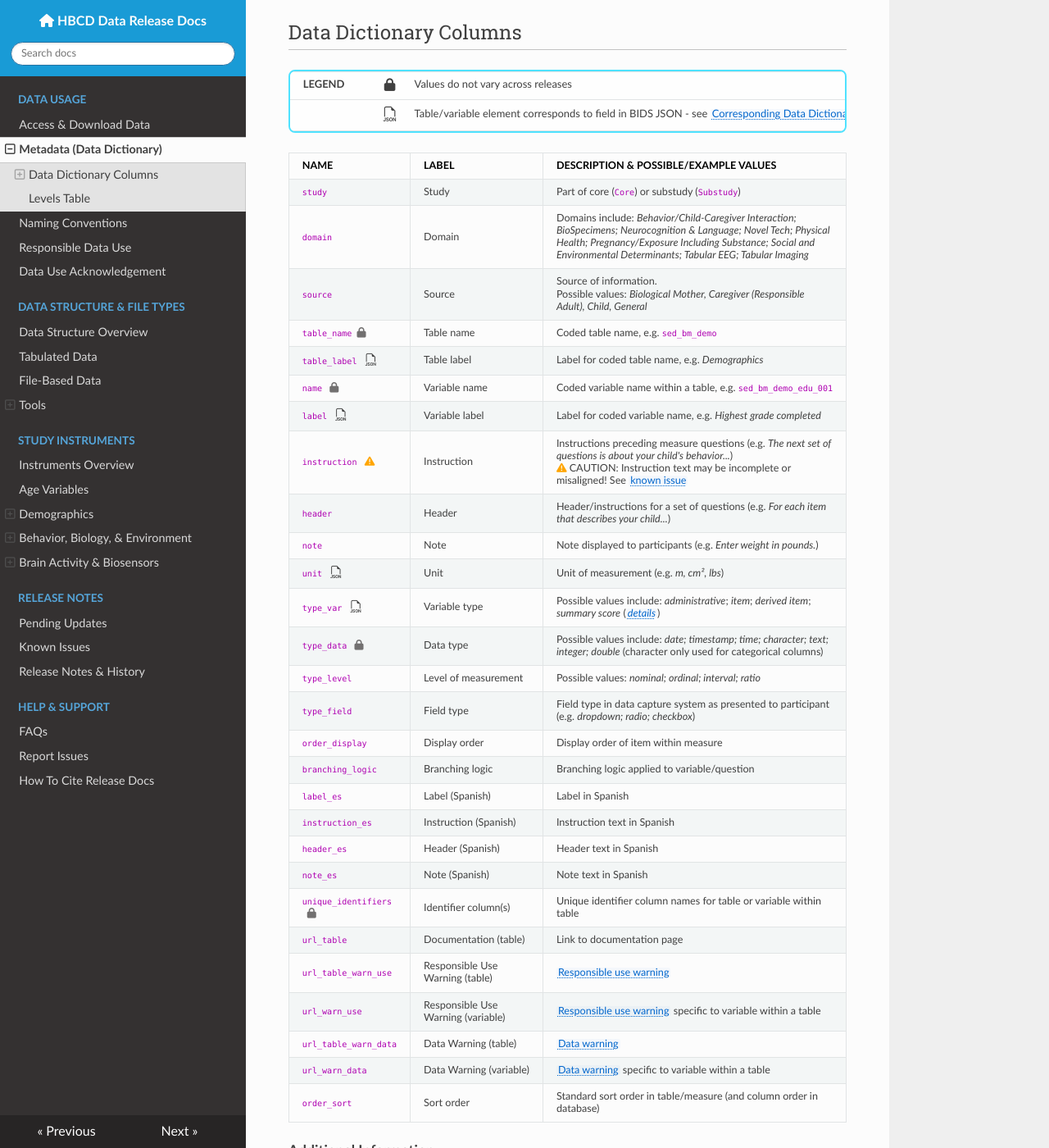
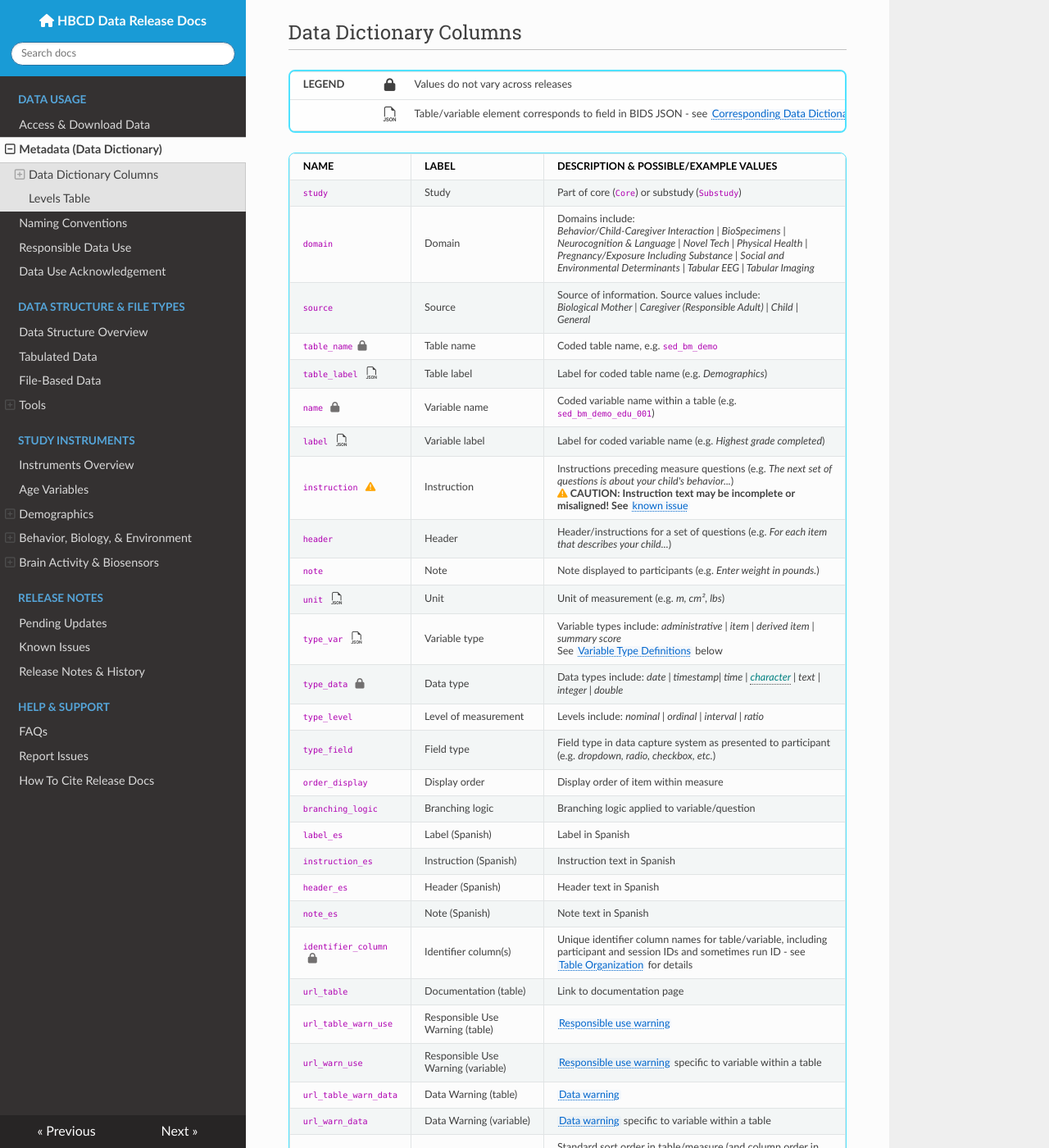
Before and after one commit to nbdc-datahub/hbcd-docs, an MkDocs documentation site: the page built from docs/access/metadata.md, in a window 1280 px wide and 1400 px high, scrolled down 478 px. Shown: the whole window at 82% size. Built offline with MkDocs 1.6.1, drawn with Linux system fonts in a browser that asks for light colours; nearby versions of some CDN libraries; some of the changed text lies outside the part shown.

Commit message:
make corrections to DD and add missing info

```diff
--- a/docs/access/metadata.md
+++ b/docs/access/metadata.md
@@ -23,7 +23,7 @@ See the following sections for detailed descriptions for each column in the [dat
 </table>
 
 <!-- DD -->
-<table class="compact-table" style="font-size: 14px;">
+<table class="compact-table" style="font-size: 14px; border: 1px solid #4fe2ffff; border-radius: 8px;">
 <thead>
 <tr>
   <th style="width: 20%;">NAME</th>
@@ -41,13 +41,14 @@ See the following sections for detailed descriptions for each column in the [dat
 <tr>
   <td><code>domain</code></td>
   <td>Domain</td>
-  <td style="word-wrap: break-word; white-space: normal;">Domains include: <i>Behavior/Child-Caregiver Interaction; BioSpecimens; Neurocognition & Language; Novel Tech; Physical Health; Pregnancy/Exposure Including Substance; Social and Environmental Determinants; Tabular EEG; Tabular Imaging</i></td>
+  <td style="word-wrap: break-word; white-space: normal;">Domains include:<br>
+  <i>Behavior/Child-Caregiver Interaction | BioSpecimens | Neurocognition & Language | Novel Tech | Physical Health | Pregnancy/Exposure Including Substance | Social and Environmental Determinants | Tabular EEG | Tabular Imaging</i></td>
 </tr>
 <tr>
   <td><code>source</code></td>
   <td>Source</td>
-  <td style="word-wrap: break-word; white-space: normal;">Source of information.<br>
-  Possible values: <i>Biological Mother, Caregiver (Responsible Adult), Child, General</i></td>
+  <td style="word-wrap: break-word; white-space: normal;">Source of information. Source values include:<br>
+  <i>Biological Mother | Caregiver (Responsible Adult) | Child | General</i></td>
 </tr>
 <!-- TABLE STRUCTURE -->
 <tr>
@@ -60,27 +61,27 @@ See the following sections for detailed descriptions for each column in the [dat
   <td><code>table_label</code>
   <i class="bi bi-filetype-json" style="font-size: 1.2em; margin-left: 6px;"></i></td>
   <td>Table label</td>
-  <td style="word-wrap: break-word; white-space: normal;">Label for coded table name, e.g. <i>Demographics</i></td>
+  <td style="word-wrap: break-word; white-space: normal;">Label for coded table name (e.g. <i>Demographics</i>)</td>
 </tr>
 <!-- VARIABLE METADATA -->
 <tr>
   <td><code>name</code>
   <i class="fa-solid fa-lock" title="Does not vary across releases" style="font-size: 1em; margin-left: 6px; color: #727070ff;"></i></td>
   <td>Variable name</td>
-  <td style="word-wrap: break-word; white-space: normal;">Coded variable name within a table, e.g. <code>sed_bm_demo_edu_001</code></td>
+  <td style="word-wrap: break-word; white-space: normal;">Coded variable name within a table (e.g. <code>sed_bm_demo_edu_001</code>)</td>
 </tr>
 <tr>
   <td><code>label</code>
   <i class="bi bi-filetype-json" style="font-size: 1.2em; margin-left: 6px;"></i></td>
   <td>Variable label</td>
-  <td style="word-wrap: break-word; white-space: normal;">Label for coded variable name, e.g. <i>Highest grade completed</i></td>
+  <td style="word-wrap: break-word; white-space: normal;">Label for coded variable name (e.g. <i>Highest grade completed</i>)</td>
 </tr>
 <tr>
   <td><code>instruction</code>
   <i class="fas fa-exclamation-triangle" style="font-size: 1em; margin-left: 6px; color: orange;"></i></td>
   <td>Instruction</td>
   <td style="word-wrap: break-word; white-space: normal;">Instructions preceding measure questions (e.g. <i>The next set of questions is about your child's behavior...</i>)<br>
-  <i class="fas fa-exclamation-triangle" style="font-size: 1em; color: orange;"></i> CAUTION: Instruction text may be incomplete or misaligned! See <a href="../../changelog/knownissues/#instruction-metadata-read-carefully">known issue</a></td>
+  <i class="fas fa-exclamation-triangle" style="font-size: 1em; color: orange;"></i> <b>CAUTION: Instruction text may be incomplete or misaligned! See <a href="../../changelog/knownissues/#instruction-metadata-read-carefully">known issue</a></b></td>
 </tr>
 <tr>
   <td><code>header</code></td>
@@ -103,23 +104,24 @@ See the following sections for detailed descriptions for each column in the [dat
   <td><code>type_var</code>
   <i class="bi bi-filetype-json" style="font-size: 1.2em; margin-left: 6px;"></i></td>
   <td>Variable type</td>
-  <td style="word-wrap: break-word; white-space: normal;">Possible values include: <i>administrative</i>; <i>item</i>; <i>derived item</i>; <i>summary score</i> (<a href="../naming-conventions/#administrative-summary-score-variables"><i>details</i></a>)</td>
+  <td style="word-wrap: break-word; white-space: normal;">Variable types include: <i>administrative | item | derived item | summary score</i><br>
+  See <a href="#type_var">Variable Type Definitions</a> below</td>
 </tr>
 <tr>
   <td><code>type_data</code>
   <i class="fa-solid fa-lock" style="font-size: 1em; margin-left: 6px; color: #727070ff;"></i></td>
   <td>Data type</td>
-  <td style="word-wrap: break-word; white-space: normal;">Possible values include: <i>date; timestamp; time; character; text; integer; double</i> (character only used for categorical columns)</td>
+  <td style="word-wrap: break-word; white-space: normal;">Data types include: <i>date | timestamp| time | <span class="tooltip">character<span class="tooltiptext">Only used for categorical columns</span></span> | text | integer | double</i></td>
 </tr>
 <tr>
   <td><code>type_level</code></td>
   <td style="word-wrap: break-word; white-space: normal;">Level of measurement</td>
-  <td style="word-wrap: break-word; white-space: normal;">Possible values: <i>nominal; ordinal; interval; ratio</i></td>
+  <td style="word-wrap: break-word; white-space: normal;">Levels include: <i>nominal | ordinal | interval | ratio</i></td>
 </tr>
 <tr>
   <td><code>type_field</code></td>
   <td>Field type</td>
-  <td style="word-wrap: break-word; white-space: normal;">Field type in data capture system as presented to participant (e.g. <i>dropdown; radio; checkbox</i>)</td>
+  <td style="word-wrap: break-word; white-space: normal;">Field type in data capture system as presented to participant (e.g. <i>dropdown, radio, checkbox, etc.</i>)</td>
 </tr>
 <!-- DISPLAY PROPERTIES -->
 <tr>
@@ -154,10 +156,10 @@ See the following sections for detailed descriptions for each column in the [dat
 </tr>
 <!-- IDENTIFIERS & LINKS -->
 <tr>
-  <td><code>unique_identifiers</code>
+  <td><code>identifier_column</code>
   <i class="fa-solid fa-lock" style="font-size: 1em; margin-left: 6px; color: #727070ff;"></i></td>
   <td>Identifier column(s)</td>
-  <td style="word-wrap: break-word; white-space: normal;">Unique identifier column names for table or variable within table</td>
+  <td style="word-wrap: break-word; white-space: normal;">Unique identifier column names for table/variable, including participant and session IDs and sometimes run ID - see <a href="../../datacuration/phenotypes/#table-organization" target="_blank">Table Organization</a> for details</td>
 </tr>
 <tr>
   <td><code>url_table</code></td>
@@ -194,37 +196,11 @@ See the following sections for detailed descriptions for each column in the [dat
 
 #### Additional Information
 
-<!-- JSON -->
-<div id="json" class="table-banner" onclick="toggleCollapse(this)">
-  <span class="emoji"><i style="font-size: 1.1em;" class="bi bi-filetype-json"></i></span>
-  <span class="text-with-link">
-  <span class="text">Corresponding Data Dictionary Elements in JSONs</span>
-  <a class="anchor-link" href="#json" title="Copy link">
-  <i class="fa-solid fa-link"></i>
-  </a>
-  </span>
-  <span class="arrow">▸</span>
-</div>
-<div class="table-collapsible-content">
-<table class="table-no-vertical-lines">
-<thead>
-  <tr><th>Data Dictionary Element</th><th>Corresponding Element in BIDS JSON</th>
-  </tr>
-</thead>
-<tbody>
-<tr><td><code>table_label</code></td><td><i>MeasurementToolMetadata > Description</i></td></tr>
-<tr><td><code>label</code></td><td><i>Description</i></td></tr>
-<tr><td><code>unit</code></td><td><i>Units</i></td></tr>
-<tr><td><code>type_var</code></td><td><i>Derivative</i> set to <i>True</i> in JSON if <code>type_var</code> = <i>summary score</i> or <i>derived item</i></td></tr>
-</tbody>
-</table>
-</div>
-
 <!-- Type variable values -->
 <div id="type_var" class="table-banner" onclick="toggleCollapse(this)">
   <span class="emoji"><i style="margin-right: 4px;" class="fa fa-book"></i></span>
   <span class="text-with-link">
-  <span class="text">Variable Type (<code>type_var</code>): Possible Values Explained</span>
+  <span class="text">Variable Type (<code>type_var</code>) Definitions</span>
   <a class="anchor-link" href="#type_var" title="Copy link">
   <i class="fa-solid fa-link"></i>
   </a>
@@ -254,6 +230,32 @@ See the following sections for detailed descriptions for each column in the [dat
 </table>
 </div>
 
+<!-- JSON -->
+<div id="json" class="table-banner" onclick="toggleCollapse(this)">
+  <span class="emoji"><i style="font-size: 1.1em;" class="bi bi-filetype-json"></i></span>
+  <span class="text-with-link">
+  <span class="text">Corresponding Data Dictionary Elements in JSONs</span>
+  <a class="anchor-link" href="#json" title="Copy link">
+  <i class="fa-solid fa-link"></i>
+  </a>
+  </span>
+  <span class="arrow">▸</span>
+</div>
+<div class="table-collapsible-content">
+<table class="table-no-vertical-lines">
+<thead>
+  <tr><th>Data Dictionary Element</th><th>Corresponding Element in BIDS JSON</th>
+  </tr>
+</thead>
+<tbody>
+<tr><td><code>table_label</code></td><td><i>MeasurementToolMetadata > Description</i></td></tr>
+<tr><td><code>label</code></td><td><i>Description</i></td></tr>
+<tr><td><code>unit</code></td><td><i>Units</i></td></tr>
+<tr><td><code>type_var</code></td><td><i>Derivative</i> set to <i>True</i> in JSON if <code>type_var</code> = <i>summary score</i> or <i>derived item</i></td></tr>
+</tbody>
+</table>
+</div>
+
 <!-- Lasso User warnings -->
 <div id="add-columns" class="warning-banner" onclick="toggleCollapse(this)">
   <span class="emoji"><i class="fas fa-exclamation-triangle"></i></span>
@@ -274,12 +276,12 @@ Dataset downloads contain 2 additional columns not described in the data diction
 
 ## Levels Table
 
-<table style="width: 100%; border-collapse: collapse; table-layout: fixed; font-size: 15px;">
+<table style="width: 100%; border-collapse: collapse; table-layout: fixed; font-size: 15px; border: 1px solid #4fe2ffff; border-radius: 8px;">
 <thead>
   <tr>
-    <th>Name</th>
-    <th>JSON Element</th>
-    <th>Description</th>
+    <th style="width: 20%;">Name</th>
+    <th style="width: 10%;">JSON Element</th>
+    <th style="width: 70%;">Description</th>
   </tr>
 </thead>
 <tbody>
```
